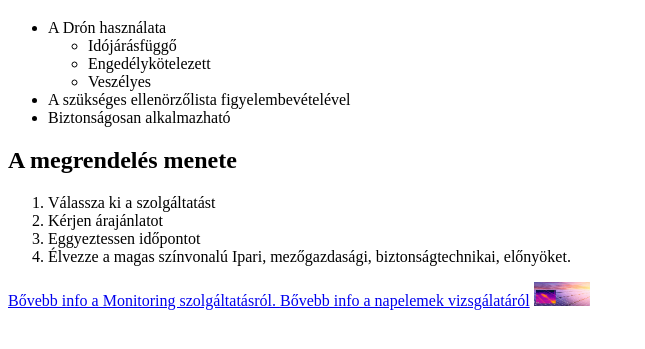
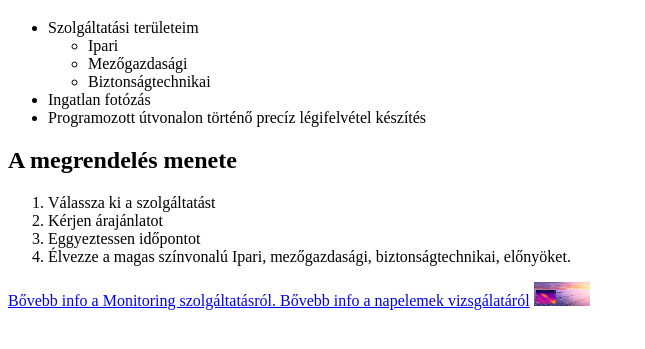
Before and after one commit to forygo77/forygo77.github.io, a plain HTML site: page index.html in a window 1280 px wide. Shown: the part 149-498 px from the top of the page, without its empty margins (0-645 px from the left). Drawn offline with Linux system fonts and the light colour scheme.

Commit message:
tenth edit.

```diff
--- a/index.html
+++ b/index.html
@@ -26,15 +26,15 @@
     <h1>Átfogó Drónszolgáltatások</h1>
     <ul>
         <li>
-            A Drón használata
+            Szolgáltatási területeim
             <ul>
-                <li>Idójárásfüggő</li>
-                <li>Engedélykötelezett</li>
-                <li>Veszélyes</li>
+                <li>Ipari</li>
+                <li>Mezőgazdasági</li>
+                <li>Biztonságtechnikai</li>
             </ul>
         </li>
-        <li>A szükséges ellenörzőlista figyelembevételével</li>
-        <li>Biztonságosan alkalmazható</li>
+        <li>Ingatlan fotózás</li>
+        <li>Programozott útvonalon történő precíz légifelvétel készítés</li>
     </ul>
 
     <h2>A megrendelés menete</h2>
```
Also changed, not shown: about.html (+5 -5 lines).
